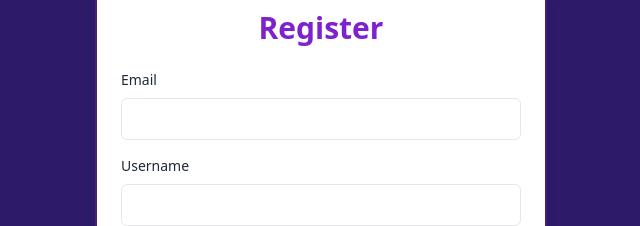
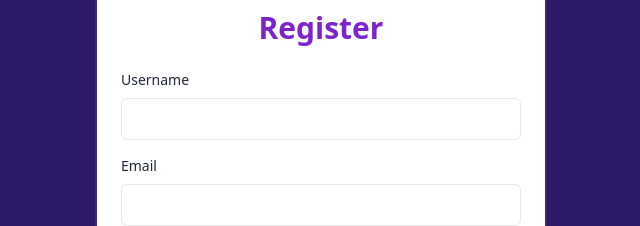
Before and after one commit to 52617365/Lookup, a Next.js app: page /register in a window 1280 px wide. Shown: the part 171-397 px from the top of the page, without its empty margins (319-959 px from the left). Built offline with nearby package versions, Linux system fonts and the light colour scheme.

Commit message:
register field order changed.

```diff
--- a/pages/register.tsx
+++ b/pages/register.tsx
@@ -8,21 +8,21 @@ export default () => {
 
         <form className="mt-6">
           <div>
-            <label htmlFor="email" className="block text-sm text-gray-800">
-              Email
+            <label htmlFor="username" className="block text-sm text-gray-800">
+              Username
             </label>
             <input
-              type="email"
+              type="text"
               className="block w-full px-4 py-2 mt-2 text-purple-700 bg-white border rounded-md focus:border-purple-400 focus:ring-purple-300 focus:outline-none focus:ring focus:ring-opacity-40"
             />
           </div>
           <div className="mt-4">
             <div>
-              <label htmlFor="password" className="block text-sm text-gray-800">
-                Username
+              <label htmlFor="email" className="block text-sm text-gray-800">
+                Email
               </label>
               <input
-                type="password"
+                type="email"
                 className="block w-full px-4 py-2 mt-2 text-purple-700 bg-white border rounded-md focus:border-purple-400 focus:ring-purple-300 focus:outline-none focus:ring focus:ring-opacity-40"
               />
               <label
```
